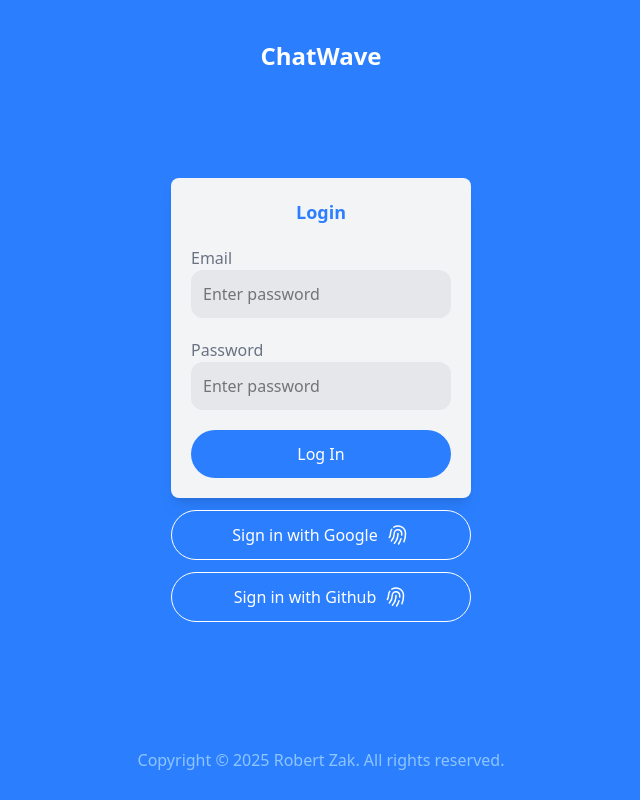
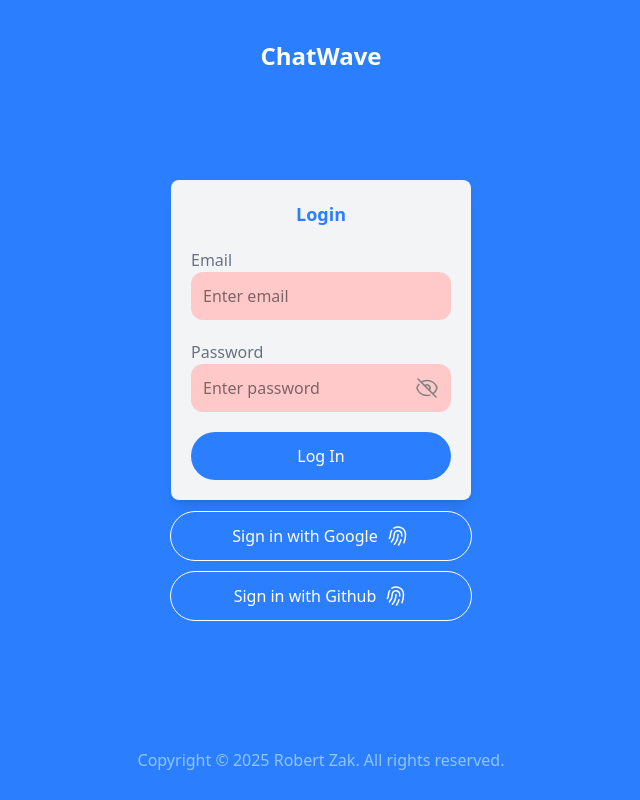
Before and after one commit to robertzakk/chat-wave, a React (Vite) app in the folder frontend/: page /login in a window 1280 px wide. Shown: the whole page, without its empty margins (319-959 px from the left). Built offline with nearby package versions, Linux system fonts and the light colour scheme.

Commit message:
Finish front-end login form

```diff
--- a/frontend/src/components/LoginForm.jsx
+++ b/frontend/src/components/LoginForm.jsx
@@ -1,34 +1,61 @@
-import React from 'react';
+import React, { useState } from 'react';
 
 function LoginForm() {
+    const [isPasswordVisible, setIsPasswordVisible] = useState(false);
+
+    const togglePasswordVisibility = () => {
+        console.log('Password visibility toggled');
+        setIsPasswordVisible(!isPasswordVisible);
+    };
+
     return (
         <>
-            <div className='w-75'>
+            <div className='max-w-75 mx-10'>
                 <form className='flex flex-col bg-gray-100 rounded-lg p-5 shadow-lg'>
                     <h1 className='text-lg font-semibold mb-5 text-center text-blue-500'>Login</h1>
 
                     <label className='text-gray-500'>Email</label>
-                    <input className='bg-gray-200 p-3 rounded-xl mb-5' name='passowrd' placeholder='Enter password'/>
+                    <input className='valid:bg-green-200 invalid:bg-red-200 outline-blue-500 bg-gray-200 p-3 rounded-xl mb-5' type='email' name='username' placeholder='Enter email' required/>
 
                     <label className='text-gray-500'>Password</label>
-                    <input className='bg-gray-200 p-3 rounded-xl mb-5' type='password' name='password' placeholder='Enter password'/>
+                    <div className='relative mb-5'>
+                        <input className='valid:bg-green-200 invalid:bg-red-200 focus:outline-blue-500 bg-gray-200 p-3 rounded-xl w-full' type={isPasswordVisible ? 'text' : 'password'} name='password' placeholder='Enter password' required/>
+                        <button className='outline-blue-500 hover:cursor-pointer absolute right-3 bottom-0 top-0' onClick={togglePasswordVisibility} type='button'>
+                            {
+                                isPasswordVisible ? (
+                                    <>
+                                        <svg xmlns="http://www.w3.org/2000/svg" fill="none" viewBox="0 0 24 24" strokeWidth="1.5" stroke="gray" className="size-6">
+                                            <path strokeLinecap="round" strokeLinejoin="round" d="M2.036 12.322a1.012 1.012 0 0 1 0-.639C3.423 7.51 7.36 4.5 12 4.5c4.638 0 8.573 3.007 9.963 7.178.07.207.07.431 0 .639C20.577 16.49 16.64 19.5 12 19.5c-4.638 0-8.573-3.007-9.963-7.178Z" />
+                                            <path strokeLinecap="round" strokeLinejoin="round" d="M15 12a3 3 0 1 1-6 0 3 3 0 0 1 6 0Z" />
+                                        </svg>
+                                    </>
+                                ) : (
+                                    <>
+                                        <svg xmlns="http://www.w3.org/2000/svg" fill="none" viewBox="0 0 24 24" strokeWidth="1.5" stroke="gray" className="size-6">
+                                            <path strokeLinecap="round" strokeLinejoin="round" d="M3.98 8.223A10.477 10.477 0 0 0 1.934 12C3.226 16.338 7.244 19.5 12 19.5c.993 0 1.953-.138 2.863-.395M6.228 6.228A10.451 10.451 0 0 1 12 4.5c4.756 0 8.773 3.162 10.065 7.498a10.522 10.522 0 0 1-4.293 5.774M6.228 6.228 3 3m3.228 3.228 3.65 3.65m7.894 7.894L21 21m-3.228-3.228-3.65-3.65m0 0a3 3 0 1 0-4.243-4.243m4.242 4.242L9.88 9.88" />
+                                        </svg>
+                                    </>
+                                )
+                            }
+                        </button>
+                    </div>
 
-                    <button className='bg-blue-500 text-white p-3 rounded-full' type='submit'>Log In</button>
+                    <button className='focus:bg-blue-400 outline-0 hover:bg-blue-400 hover:cursor-pointer bg-blue-500 text-white p-3 rounded-full transition-all' type='submit'>Log In</button>
                 </form>
 
-                <button className='border-1 border-white text-white p-3 rounded-full my-3 w-full'>
+                <button className='focus:bg-blue-400 hover:bg-blue-400 hover:cursor-pointer outline-1 outline-white border-white text-white p-3 rounded-full my-3 w-full transition-all'>
                     <div className='flex justify-center'>
                         <p className='mr-2'>Sign in with Google</p>
-                        <svg xmlns="http://www.w3.org/2000/svg" fill="none" viewBox="0 0 24 24" stroke-width="1.5" stroke="currentColor" class="size-6">
-                            <path stroke-linecap="round" stroke-linejoin="round" d="M7.864 4.243A7.5 7.5 0 0 1 19.5 10.5c0 2.92-.556 5.709-1.568 8.268M5.742 6.364A7.465 7.465 0 0 0 4.5 10.5a7.464 7.464 0 0 1-1.15 3.993m1.989 3.559A11.209 11.209 0 0 0 8.25 10.5a3.75 3.75 0 1 1 7.5 0c0 .527-.021 1.049-.064 1.565M12 10.5a14.94 14.94 0 0 1-3.6 9.75m6.633-4.596a18.666 18.666 0 0 1-2.485 5.33" />
+                        <svg xmlns="http://www.w3.org/2000/svg" fill="none" viewBox="0 0 24 24" strokeWidth="1.5" stroke="currentColor" className="size-6">
+                            <path strokeLinecap="round" strokeLinejoin="round" d="M7.864 4.243A7.5 7.5 0 0 1 19.5 10.5c0 2.92-.556 5.709-1.568 8.268M5.742 6.364A7.465 7.465 0 0 0 4.5 10.5a7.464 7.464 0 0 1-1.15 3.993m1.989 3.559A11.209 11.209 0 0 0 8.25 10.5a3.75 3.75 0 1 1 7.5 0c0 .527-.021 1.049-.064 1.565M12 10.5a14.94 14.94 0 0 1-3.6 9.75m6.633-4.596a18.666 18.666 0 0 1-2.485 5.33" />
                         </svg>
                     </div>
                 </button>
-                <button className='border-1 border-white text-white p-3 rounded-full w-full'>
+                <button className='focus:bg-blue-400 hover:bg-blue-400 hover:cursor-pointer outline-1 outline-white text-white p-3 rounded-full w-full transition-all'>
                     <div className='flex justify-center'>
                         <p className='mr-2'>Sign in with Github</p>
-                        <svg xmlns="http://www.w3.org/2000/svg" fill="none" viewBox="0 0 24 24" stroke-width="1.5" stroke="currentColor" class="size-6">
-                            <path stroke-linecap="round" stroke-linejoin="round" d="M7.864 4.243A7.5 7.5 0 0 1 19.5 10.5c0 2.92-.556 5.709-1.568 8.268M5.742 6.364A7.465 7.465 0 0 0 4.5 10.5a7.464 7.464 0 0 1-1.15 3.993m1.989 3.559A11.209 11.209 0 0 0 8.25 10.5a3.75 3.75 0 1 1 7.5 0c0 .527-.021 1.049-.064 1.565M12 10.5a14.94 14.94 0 0 1-3.6 9.75m6.633-4.596a18.666 18.666 0 0 1-2.485 5.33" />
+                        <svg xmlns="http://www.w3.org/2000/svg" fill="none" viewBox="0 0 24 24" strokeWidth="1.5" stroke="currentColor" className="size-6">
+                            <path strokeLinecap="round" strokeLinejoin="round" d="M7.864 4.243A7.5 7.5 0 0 1 19.5 10.5c0 2.92-.556 5.709-1.568 8.268M5.742 6.364A7.465 7.465 0 0 0 4.5 10.5a7.464 7.464 0 0 1-1.15 3.993m1.989 3.559A11.209 11.209 0 0 0 8.25 10.5a3.75 3.75 0 1 1 7.5 0c0 .527-.021 1.049-.064 1.565M12 10.5a14.94 14.94 0 0 1-3.6 9.75m6.633-4.596a18.666 18.666 0 0 1-2.485 5.33" />
                         </svg>
                     </div>
                 </button>
```
